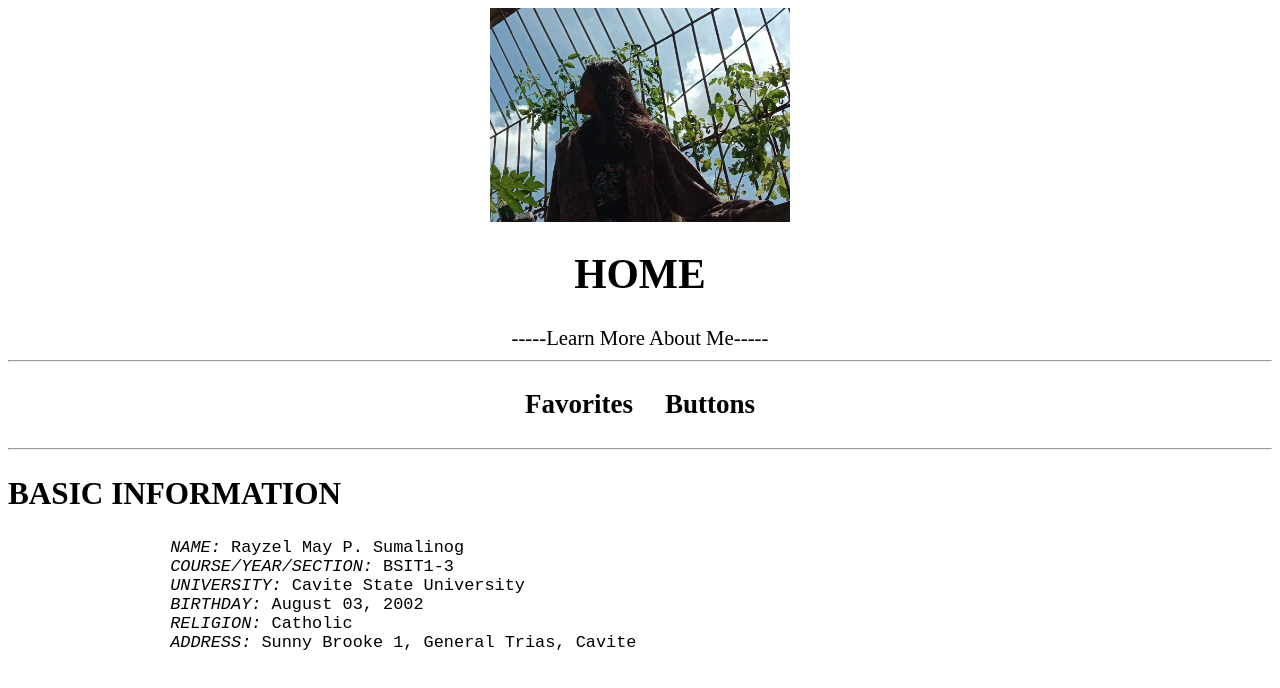
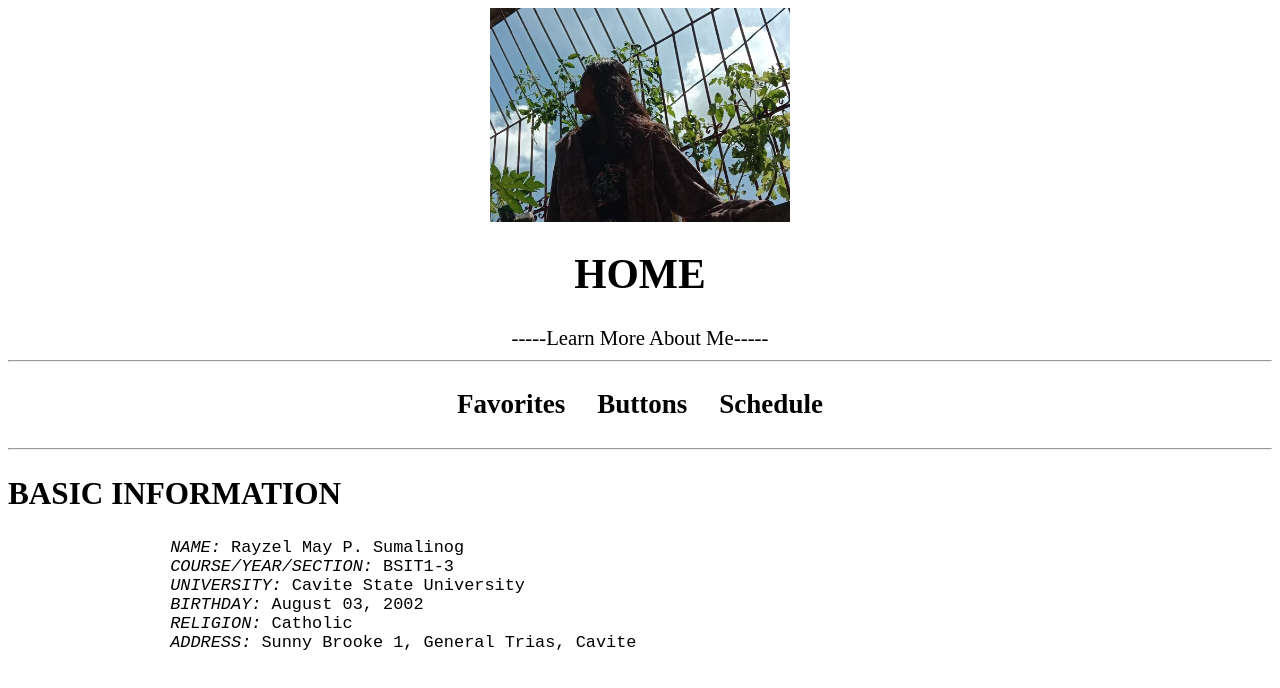
Before and after one commit to sumalinograyz/sumalinograyz.github.io, a plain HTML site: page index.html in a window 1280 px wide. Drawn offline with Linux system fonts and the light colour scheme.

Commit message:
Update index.html

```diff
--- a/index.html
+++ b/index.html
@@ -24,6 +24,7 @@
 		<tr>
 		<th><a href="page1.html">Favorites</a></th>
 		<th><a href="buttons.html">Buttons</a></th>
+		<th><a href="activity.html">Schedule</a></th>
 		</tr>
 		</table>
 
```
